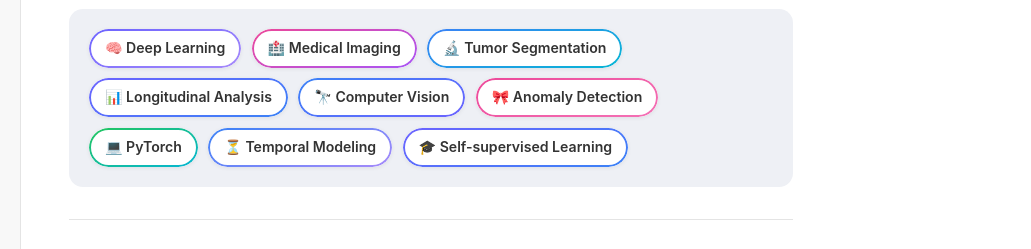
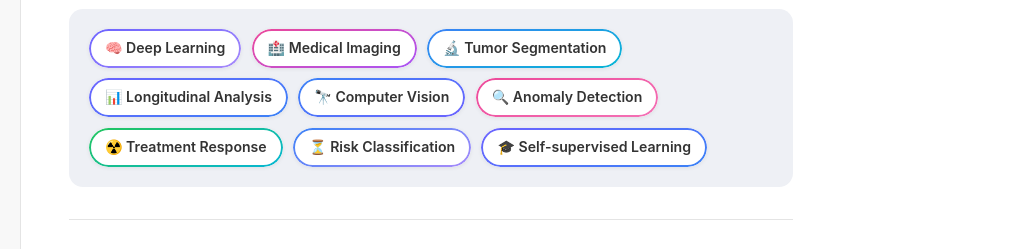
Before and after one commit to Liiiii2101/Liiiii2101.github.io, a plain HTML site: page blog/index.html in a window 1280 px wide. Shown: the part 335-584 px from the top of the page, 249-1280 px from the left. Drawn offline with Linux system fonts and the light colour scheme.

Commit message:
correct interests

```diff
--- a/blog/index.html
+++ b/blog/index.html
@@ -81,9 +81,9 @@
           <span class="interest-tag" style="--c1:#3b82f6;--c2:#06b6d4">🔬 Tumor Segmentation</span>
           <span class="interest-tag" style="--c1:#6c63ff;--c2:#3b82f6">📊 Longitudinal Analysis</span>
           <span class="interest-tag" style="--c1:#3b82f6;--c2:#6c63ff">🔭 Computer Vision</span>
-          <span class="interest-tag" style="--c1:#ec4899;--c2:#f472b6">🎀 Anomaly Detection</span>
-          <span class="interest-tag" style="--c1:#22c55e;--c2:#06b6d4">💻 PyTorch</span>
-          <span class="interest-tag" style="--c1:#3b82f6;--c2:#a78bfa">⏳ Temporal Modeling</span>
+          <span class="interest-tag" style="--c1:#ec4899;--c2:#f472b6">🔍 Anomaly Detection</span>
+          <span class="interest-tag" style="--c1:#22c55e;--c2:#06b6d4">☢️ Treatment Response</span>
+          <span class="interest-tag" style="--c1:#3b82f6;--c2:#a78bfa">⏳ Risk Classification</span>
           <span class="interest-tag" style="--c1:#6c63ff;--c2:#3b82f6">🎓 Self-supervised Learning</span>
         </div>
       </section>
```
